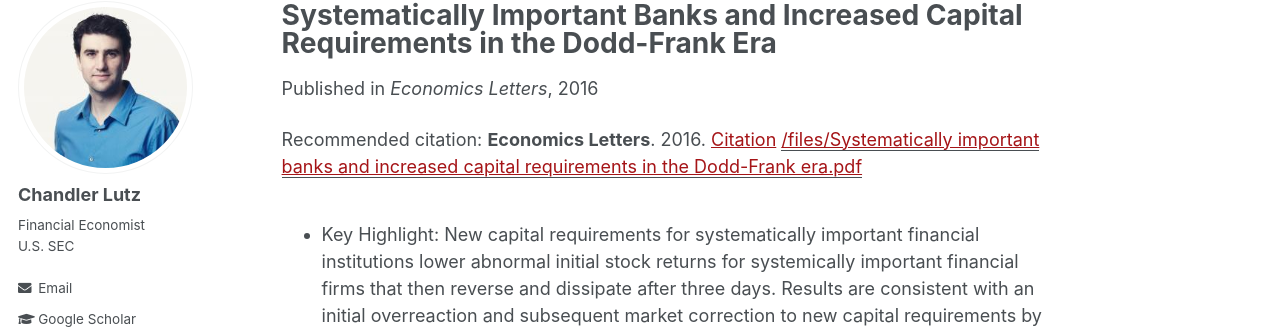
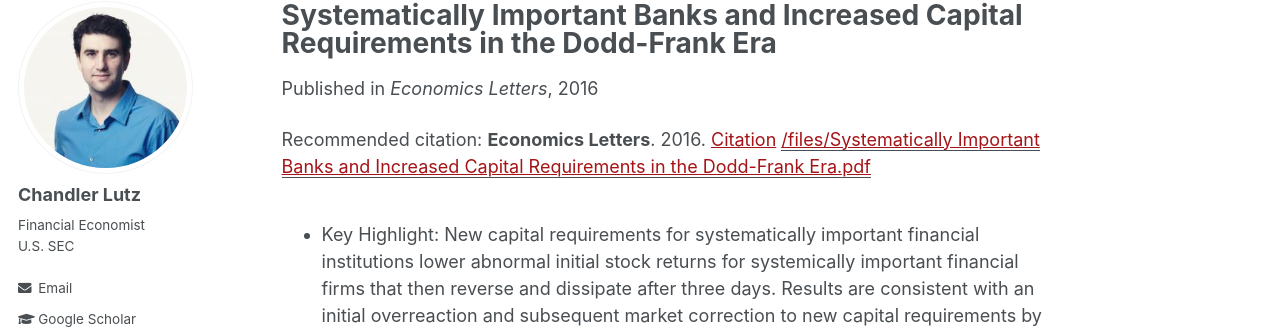
Before and after one commit to ChandlerLutz/ChandlerLutz.github.io, a Jekyll site: the page built from _publications/2016-systematically-important-banks-and-capital-requirements.md, in a window 1280 px wide and 1001 px high. Shown: the part 117-446 px from the top of the window. Built offline with Jekyll 4.4.1, drawn with Linux system fonts in a browser that asks for light colours.

Commit message:
Update pdf link for Econ Letters pub

```diff
--- a/_publications/2016-systematically-important-banks-and-capital-requirements.md
+++ b/_publications/2016-systematically-important-banks-and-capital-requirements.md
@@ -4,7 +4,7 @@ collection: publications
 permalink: /publication/2016-systematically-important-banks-capital-requirements
 date: 2016-01-01
 venue: 'Economics Letters'
-paperurl: '/files/Systematically important banks and increased capital requirements in the Dodd-Frank era.pdf'
+paperurl: '/files/Systematically Important Banks and Increased Capital Requirements in the Dodd-Frank Era.pdf'
 link: 'https://doi.org/10.1016/j.econlet.2015.11.034'
 citation: '<b>Economics Letters</b>. 2016. <a href="https://scholar.google.com/scholar?hl=en&as_sdt=0%2C5&q=%22Systematically+important+banks+and+increased+capital+requirements+in+the+Dodd-Frank+era%22&btnG=#d=gs_cit&u=%2Fscholar%3Fq%3Dinfo%3ATNZnRTMiK_YJ%3Ascholar.google.com%2F%26output%3Dcite%26scirp%3D0%26hl%3Den">Citation</a>'
 ---
```
